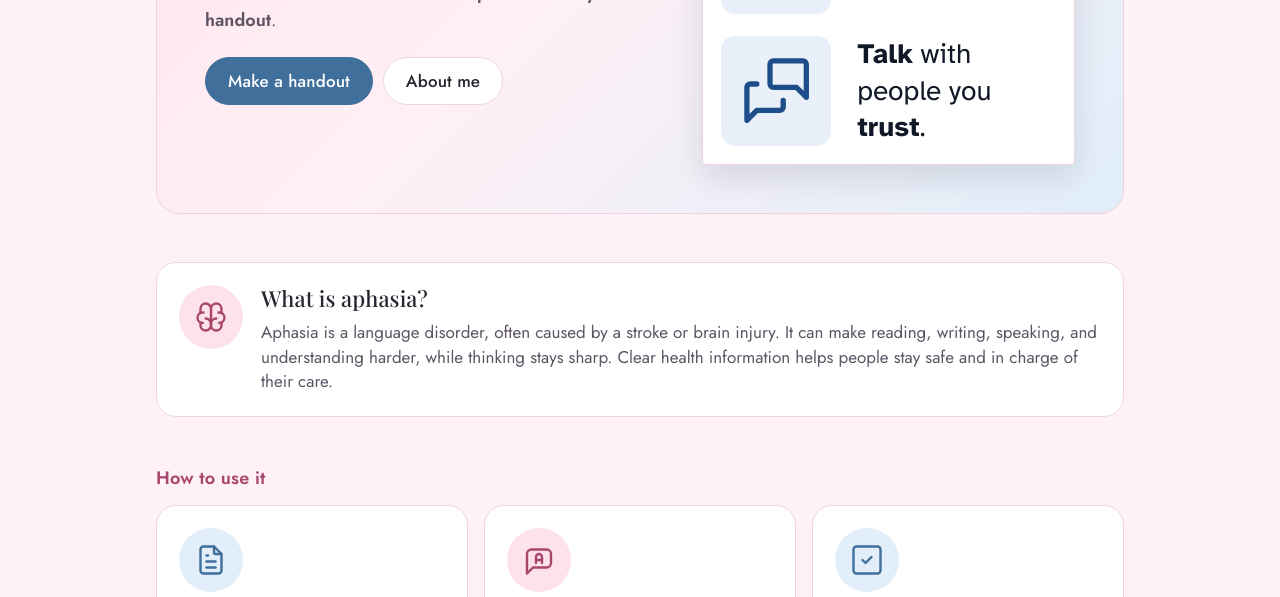
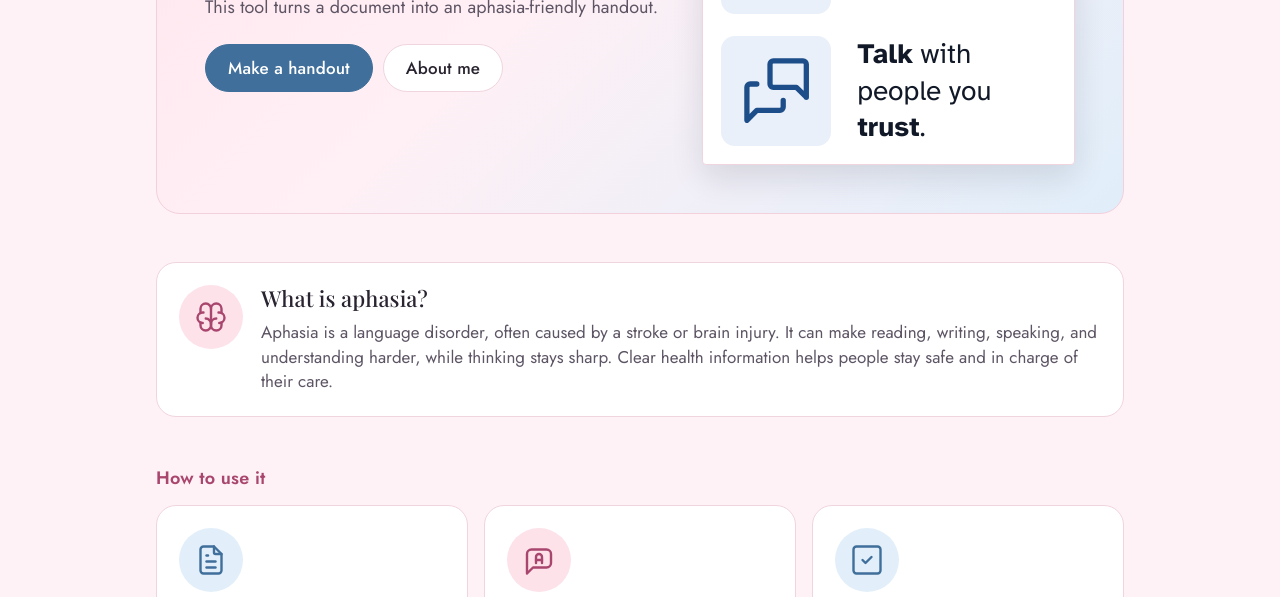
Before and after one commit to SabrinaGrewalRequena/aphasia-friendly-docs, a plain HTML site: page frontend/aphasia_handout_maker.html in a window 1280 px wide. Shown: the part 503-1100 px from the top of the page. Drawn offline with nearby package versions, Linux system fonts and the light colour scheme; a web font is replaced by a local one.

Commit message:
Prototype v13: headline sentence not bold
Co-Authored-By: Claude Opus 5.5 <noreply@anthropic.com>
Claude-Session: https://claude.ai/code/session_01Hw1VZRnPyzVUG9nGErKJfC

```diff
--- a/frontend/aphasia_handout_maker.html
+++ b/frontend/aphasia_handout_maker.html
@@ -213,7 +213,7 @@ button, .filebtn { font-weight: 500; border-radius: 999px; padding: 11px 22px; l
       <div>
         <p class="eyebrow">Free · English &amp; Spanish</p>
         <h1>Turn any document into one people with <em>aphasia</em> can read.</h1>
-        <p class="lede">This tool turns a document into an <strong>aphasia-friendly handout</strong>.</p>
+        <p class="lede">This tool turns a document into an aphasia-friendly handout.</p>
         <div class="cta">
           <button class="primary" type="button" data-go="make">Make a handout</button>
           <button type="button" data-go="about">About me</button>
```
Also changed, not shown: frontend/template.html (+1 -1 lines), web/index.html (+1 -1 lines).
